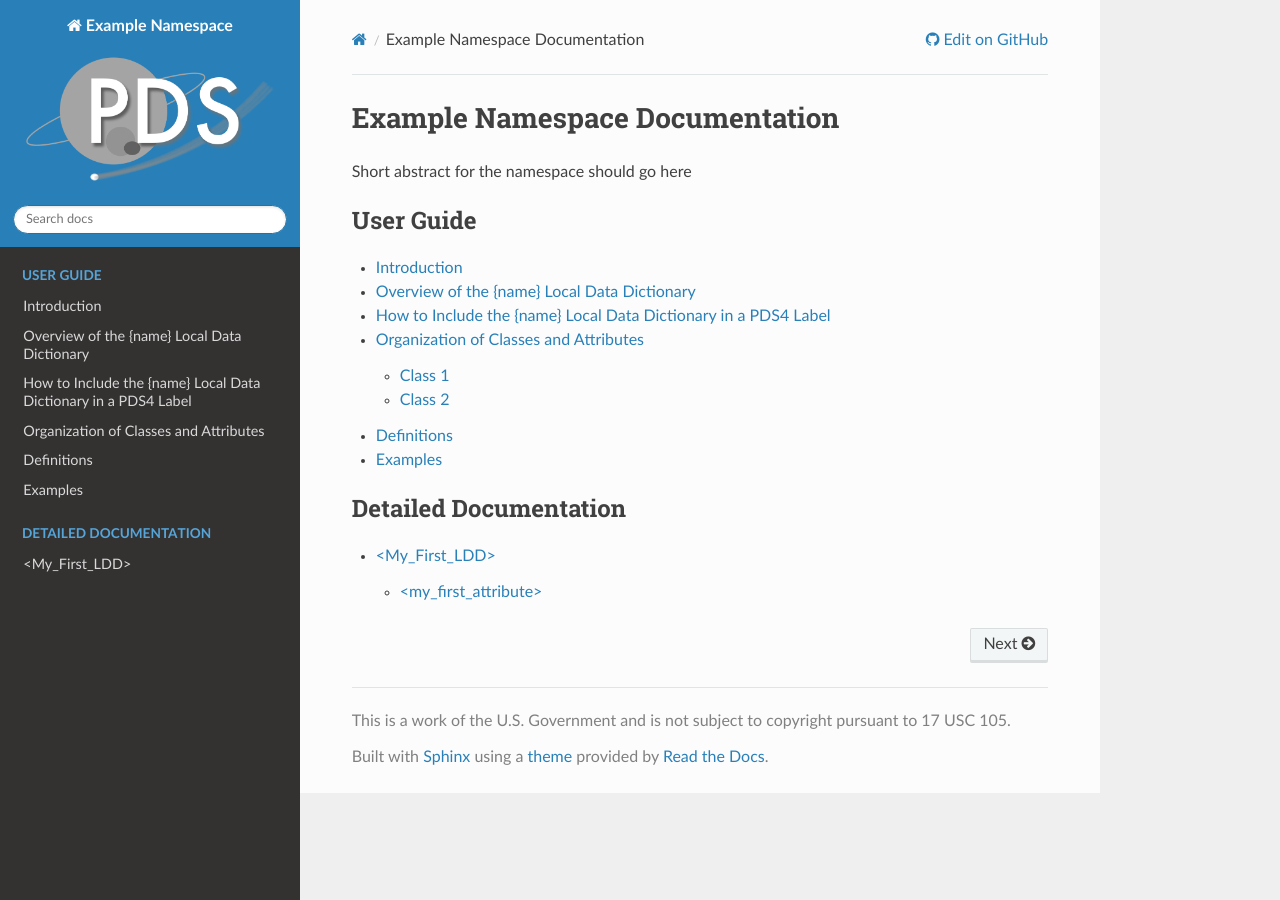
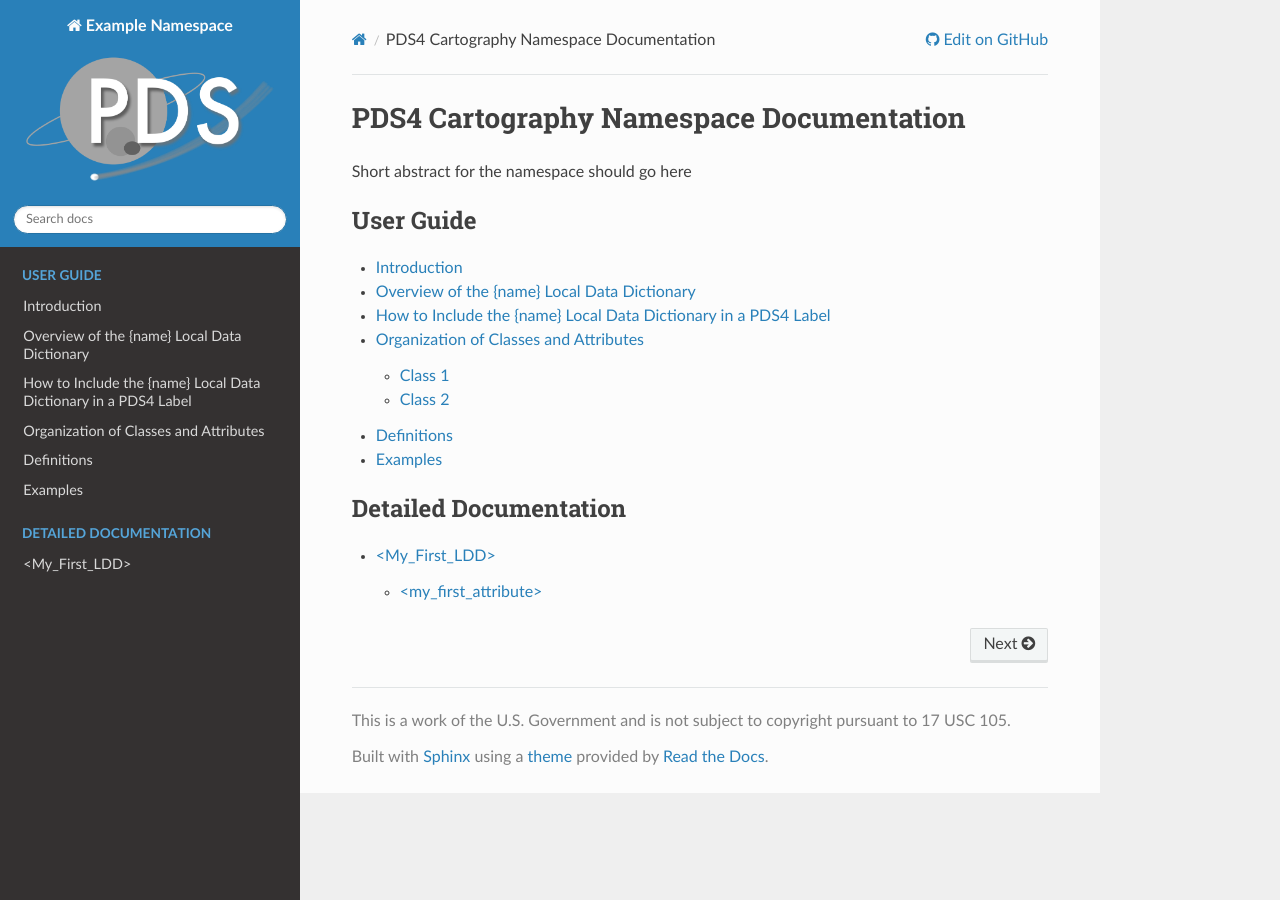
Before and after one commit to pds-data-dictionaries/ldd-template, a Sphinx documentation site: the page built from docs/source/index.rst, in a window 1280 px wide. Built offline with Sphinx 7.4.7 and the Read the Docs theme 2.0.0, drawn with Linux system fonts in a browser that asks for light colours.

Commit message:
Update index.rst
update main title

```diff
--- a/docs/source/index.rst
+++ b/docs/source/index.rst
@@ -3,7 +3,7 @@
    You can adapt this file completely to your liking, but it should at least
    contain the root `toctree` directive.
 
-Example Namespace Documentation
+PDS4 Cartography Namespace Documentation
 ===================================
 
 .. include:: intro.md
```
